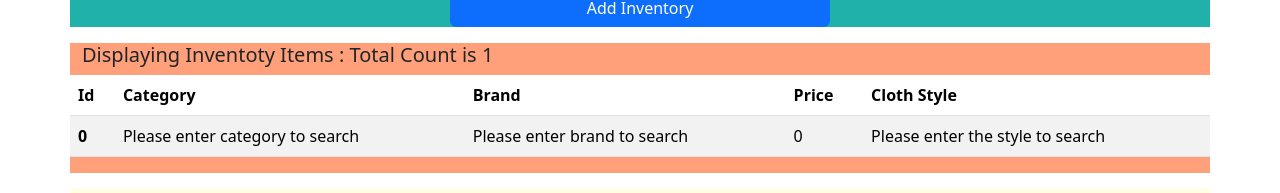
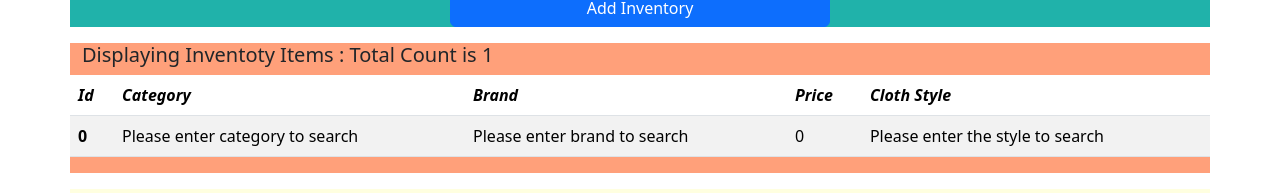
Before and after one commit to NMTechie/ReactExperiments, a React (Create React App) app: page / in a window 1280 px wide. Both pictures are taken after a click on the button "Add Inventory". Shown: the part 273-466 px from the top of the page. Built offline with nearby package versions, Linux system fonts and the light colour scheme.

Commit message:
React exp -5 (Dispaly grid common component refactored)

```diff
--- a/src/Components/InventoryManagement/DisplayInventory.js
+++ b/src/Components/InventoryManagement/DisplayInventory.js
@@ -1,4 +1,5 @@
 import React from "react";
+import DisplayGrid from "./commonComponent/DisplayGrid";
 
 function DisplayInventory(props) {
   return (
@@ -10,30 +11,7 @@ function DisplayInventory(props) {
         </h5>
       </div>
       <div className="row">
-        <table className="table table-striped">
-          <thead>
-            <tr>
-              <th>Id</th>
-              <th>Category</th>
-              <th>Brand</th>
-              <th>Price</th>
-              <th>Cloth Style</th>
-            </tr>
-          </thead>
-          <tbody>
-            {props.inventoryItems.map((inventoryitem) => {
-              return (
-                <tr>
-                  <th>{inventoryitem.id}</th>
-                  <td>{inventoryitem.category}</td>
-                  <td>{inventoryitem.brand}</td>
-                  <td>{inventoryitem.price}</td>
-                  <td>{inventoryitem.clothStyle}</td>
-                </tr>
-              );
-            })}
-          </tbody>
-        </table>
+        <DisplayGrid listItems={props.inventoryItems} />
       </div>
     </div>
   );
--- a/src/Components/InventoryManagement/SearchInventory.js
+++ b/src/Components/InventoryManagement/SearchInventory.js
@@ -1,4 +1,5 @@
 import { useState } from "react";
+import DisplayGrid from "./commonComponent/DisplayGrid";
 
 function SearchInventory(props) {
   const [category, setCategory] = useState("Please enter category to search");
@@ -22,20 +23,21 @@ function SearchInventory(props) {
         setCategory(val);
         break;
       case "txtBrand":
-        val = val ? val : "Please enter Brand to search";
+        val = val ? val : "Please enter brand to search";
         setBrand(val);
         break;
       case "numPrice":
         setPrice(val);
         break;
       case "txtClothStyle":
-        val = val ? val : "Please enter cloth style to search";
+        val = val ? val : "Please enter the style to search";
         setClothStyle(val);
         break;
     }
   };
 
   const searchButtonPressed = () => {
+    console.log("Button Press");
     // clear the search state whenever search button clicked
     filteredInventory["filteredList"].splice(
       0,
@@ -46,7 +48,10 @@ function SearchInventory(props) {
     let mainInventoryList = props.inventoryItems;
     for (let index = 0; index < mainInventoryList.length; index++) {
       const element = mainInventoryList[index];
-      console.log(element.category);
+      console.log("Index->");
+      console.log(index);
+      console.log(price);
+      console.log(element.price);
       if (
         category !== "Please enter category to search" &&
         element.category !== category
@@ -56,7 +61,9 @@ function SearchInventory(props) {
       if (brand !== "Please enter brand to search" && element.brand !== brand) {
         continue;
       }
-      if (price !== 0 && element.price !== price) {
+      if (price !== 0 && element.price != price) {
+        console.log(price);
+        console.log(element.price);
         continue;
       }
       if (
@@ -150,34 +157,7 @@ function SearchInventory(props) {
           <h5>The search result is below</h5>
         </div>
         <div className="row">
-          <table className="table table-striped">
-            <thead>
-              <tr
-                style={{
-                  fontStyle: "italic",
-                }}
-              >
-                <th>Id</th>
-                <th>Category</th>
-                <th>Brand</th>
-                <th>Price</th>
-                <th>Cloth Style</th>
-              </tr>
-            </thead>
-            <tbody>
-              {filteredInventory["filteredList"].map((inventoryitem) => {
-                return (
-                  <tr>
-                    <th>{inventoryitem.id}</th>
-                    <td>{inventoryitem.category}</td>
-                    <td>{inventoryitem.brand}</td>
-                    <td>{inventoryitem.price}</td>
-                    <td>{inventoryitem.clothStyle}</td>
-                  </tr>
-                );
-              })}
-            </tbody>
-          </table>
+          <DisplayGrid listItems={filteredInventory["filteredList"]} />
         </div>
       </div>
     </div>
--- /dev/null
+++ b/src/Components/InventoryManagement/commonComponent/DisplayGrid.js
@@ -0,0 +1,37 @@
+import React from "react";
+import { useState } from "react";
+
+function DisplayGrid(props) {
+  return (
+    <table className="table table-striped">
+      <thead>
+        <tr
+          style={{
+            fontStyle: "italic",
+          }}
+        >
+          <th>Id</th>
+          <th>Category</th>
+          <th>Brand</th>
+          <th>Price</th>
+          <th>Cloth Style</th>
+        </tr>
+      </thead>
+      <tbody>
+        {props.listItems.map((inventoryitem) => {
+          return (
+            <tr>
+              <th>{inventoryitem.id}</th>
+              <td>{inventoryitem.category}</td>
+              <td>{inventoryitem.brand}</td>
+              <td>{inventoryitem.price}</td>
+              <td>{inventoryitem.clothStyle}</td>
+            </tr>
+          );
+        })}
+      </tbody>
+    </table>
+  );
+}
+
+export default DisplayGrid;
```
